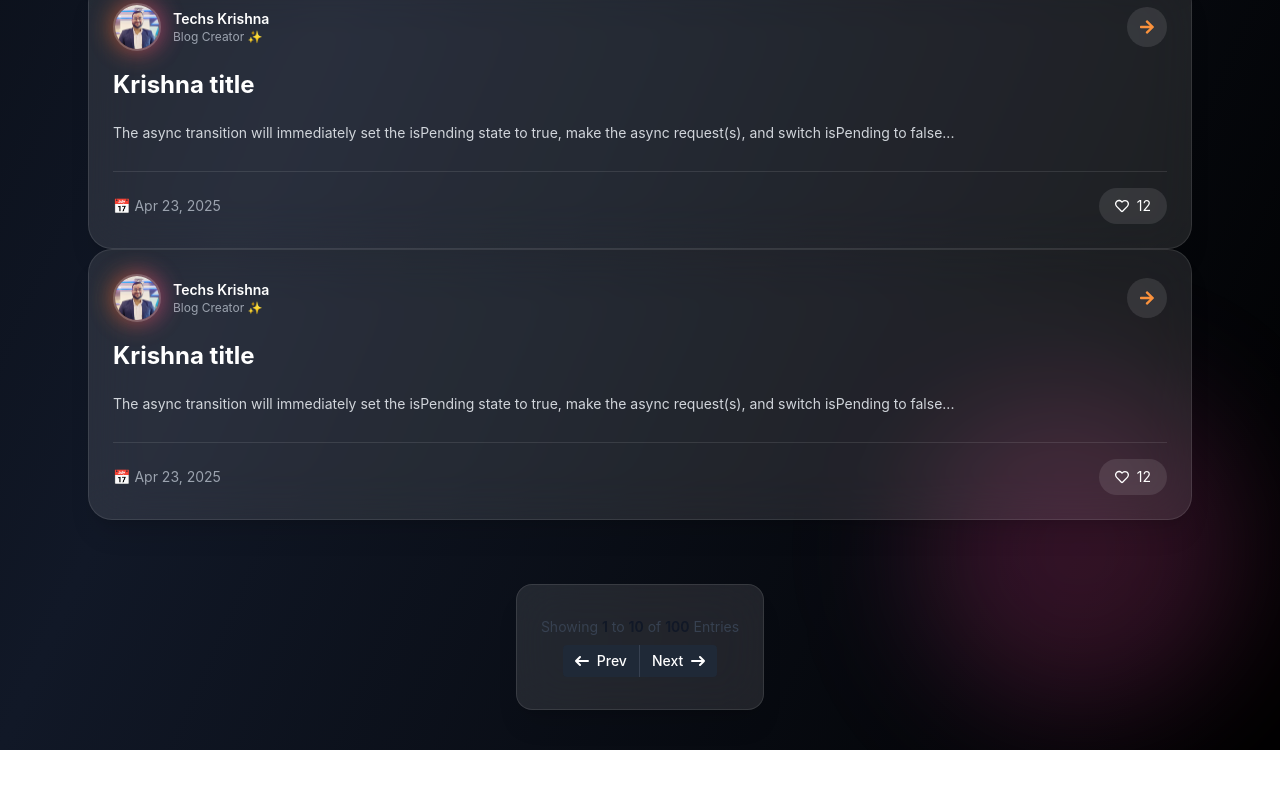
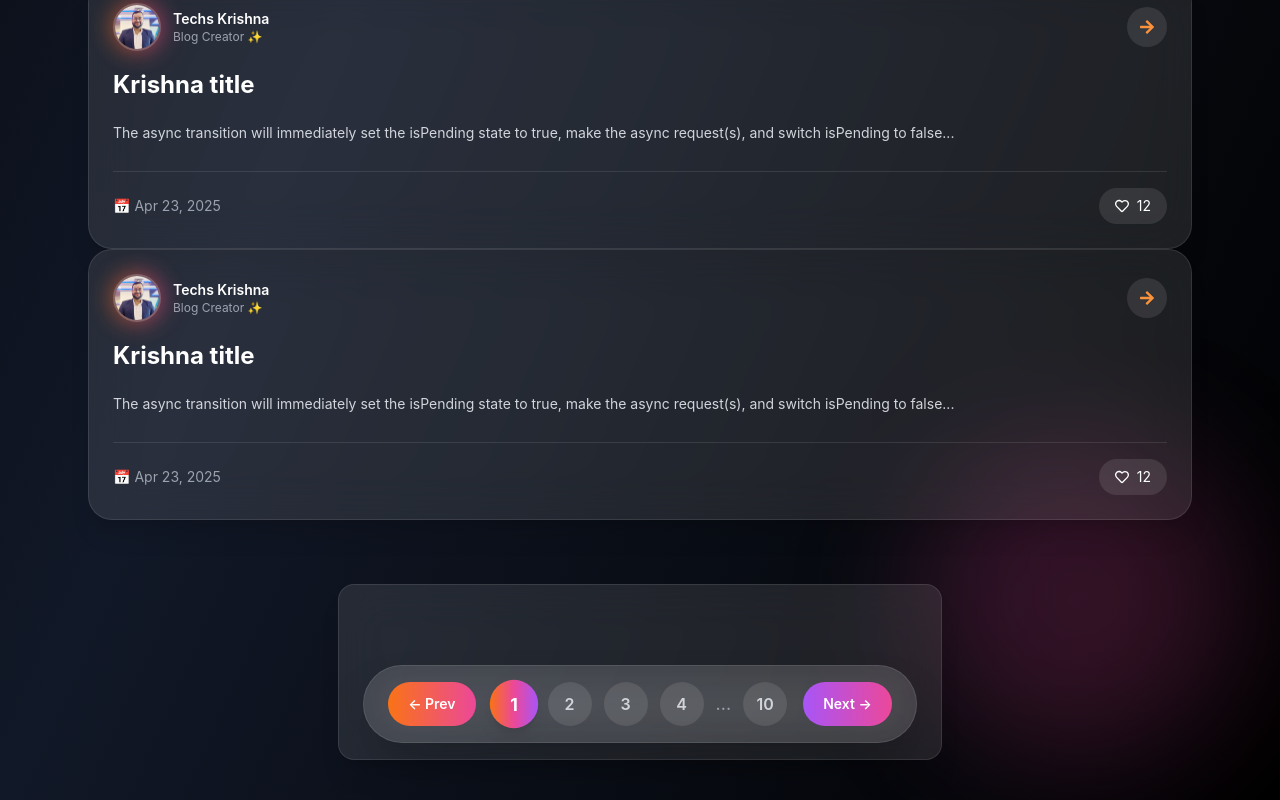
Before and after one commit to krishh743/Krishna_blogs_App, a Next.js app: page /all-pages/categories-blogs in a window 1280 px wide. Shown: the part 2110-2910 px from the top of the page. Before the commit the page ends 2860 px from the top, so only its background shows below. Built offline with nearby package versions, Linux system fonts and the light colour scheme.

Commit message:
pagination added

```diff
--- a/app/components/pagination/Pagination.tsx
+++ b/app/components/pagination/Pagination.tsx
@@ -1,62 +1,74 @@
-import React from "react";
+"use client";
 
-function Pagination() {
+import React, { useState } from "react";
+import { FaFire, FaClock, FaArrowLeft, FaArrowRight } from "react-icons/fa";
+
+interface PaginationProps {
+  currentPage?: number;
+  totalPages?: number;
+  onPageChange?: (page: number) => void;
+}
+
+function Pagination({
+  currentPage = 1,
+  totalPages = 10,
+  onPageChange,
+}: PaginationProps) {
+  const [activeTab, setActiveTab] = useState("trending");
+
+  const handlePrev = () => {
+    if (currentPage > 1) {
+      onPageChange?.(currentPage - 1);
+    }
+  };
+
+  const handleNext = () => {
+    if (currentPage < totalPages) {
+      onPageChange?.(currentPage + 1);
+    }
+  };
+
   return (
-    <div>
-      <div className="my-4 flex flex-col items-center">
-        <span className="text-sm text-gray-700 dark:text-gray-400">
-          Showing{" "}
-          <span className="font-semibold text-gray-900 dark:text-white">1</span>{" "}
-          to{" "}
-          <span className="font-semibold text-gray-900 dark:text-white">
-            10
-          </span>{" "}
-          of{" "}
-          <span className="font-semibold text-gray-900 dark:text-white">
-            100
-          </span>{" "}
-          Entries
-        </span>
-        <div className="inline-flex mt-2 xs:mt-0">
-          <button className="flex items-center justify-center px-3 h-8 text-sm font-medium text-white bg-gray-800 rounded-s hover:bg-gray-900 dark:bg-gray-800 dark:border-gray-700 dark:text-gray-400 dark:hover:bg-gray-700 dark:hover:text-white">
-            <svg
-              className="w-3.5 h-3.5 me-2 rtl:rotate-180"
-              aria-hidden="true"
-              xmlns="http://www.w3.org/2000/svg"
-              fill="none"
-              viewBox="0 0 14 10"
-            >
-              <path
-                stroke="currentColor"
-                stroke-linecap="round"
-                stroke-linejoin="round"
-                stroke-width="2"
-                d="M13 5H1m0 0 4 4M1 5l4-4"
-              />
-            </svg>
-            Prev
-          </button>
-          <button className="flex items-center justify-center px-3 h-8 text-sm font-medium text-white bg-gray-800 border-0 border-s border-gray-700 rounded-e hover:bg-gray-900 dark:bg-gray-800 dark:border-gray-700 dark:text-gray-400 dark:hover:bg-gray-700 dark:hover:text-white">
-            Next
-            <svg
-              className="w-3.5 h-3.5 ms-2 rtl:rotate-180"
-              aria-hidden="true"
-              xmlns="http://www.w3.org/2000/svg"
-              fill="none"
-              viewBox="0 0 14 10"
-            >
-              <path
-                stroke="currentColor"
-                stroke-linecap="round"
-                stroke-linejoin="round"
-                stroke-width="2"
-                d="M1 5h12m0 0L9 1m4 4L9 9"
-              />
-            </svg>
-          </button>
-        </div>
-      </div>
+    <div className="mt-16 flex justify-center">
+  <div className="flex items-center gap-4 rounded-full border border-white/10 bg-white/10 backdrop-blur-xl px-6 py-4 shadow-2xl">
+
+    {/* Prev Button */}
+    <button className="group flex items-center gap-2 rounded-full bg-gradient-to-r from-orange-500 to-pink-500 px-5 py-3 text-sm font-semibold text-white transition duration-300 hover:scale-105">
+      ← Prev
+    </button>
+
+    {/* Page Numbers */}
+    <div className="flex items-center gap-3">
+
+      <button className="w-11 h-11 rounded-full bg-gradient-to-r from-orange-500 via-pink-500 to-purple-500 text-white font-bold shadow-lg scale-110">
+        1
+      </button>
+
+      <button className="w-11 h-11 rounded-full bg-white/10 text-gray-300 font-semibold hover:bg-white/20 transition duration-300">
+        2
+      </button>
+
+      <button className="w-11 h-11 rounded-full bg-white/10 text-gray-300 font-semibold hover:bg-white/20 transition duration-300">
+        3
+      </button>
+
+      <button className="w-11 h-11 rounded-full bg-white/10 text-gray-300 font-semibold hover:bg-white/20 transition duration-300">
+        4
+      </button>
+
+      <span className="text-gray-400 text-lg">...</span>
+
+      <button className="w-11 h-11 rounded-full bg-white/10 text-gray-300 font-semibold hover:bg-white/20 transition duration-300">
+        10
+      </button>
     </div>
+
+    {/* Next Button */}
+    <button className="group flex items-center gap-2 rounded-full bg-gradient-to-r from-purple-500 to-pink-500 px-5 py-3 text-sm font-semibold text-white transition duration-300 hover:scale-105">
+      Next →
+    </button>
+  </div>
+</div>
   );
 }
 
```
